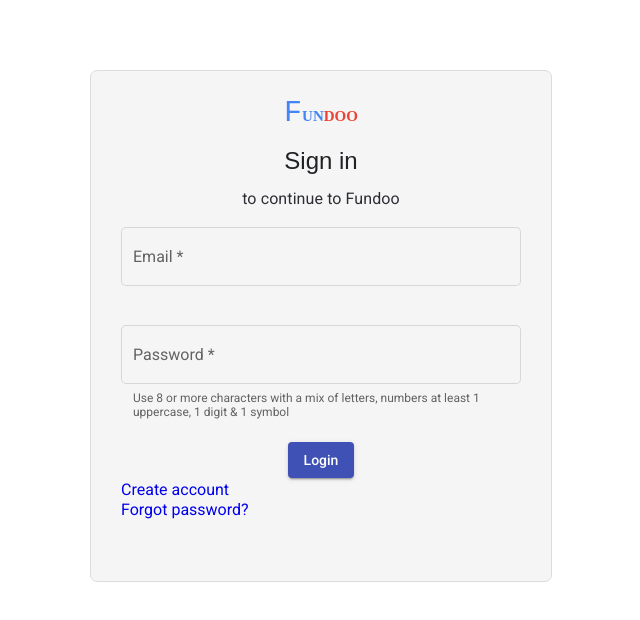
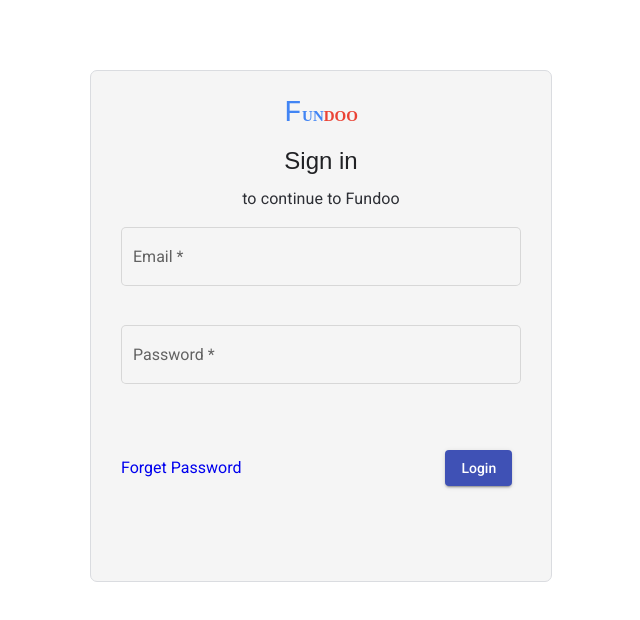
Before and after one commit to Shreya12345608/FundooFrontEnd, an Angular app: page /Login in a window 1280 px wide. Shown: the top 620 px of the page, without its empty margins (319-959 px from the left). Built offline with nearby package versions, Linux system fonts and the light colour scheme.

Commit message:
[Shreya]Add: :triangular_flag_on_post: Refactored the reset api code  FundooNote using angular :monocle_face:

```diff
--- a/src/app/Components/forget/forget.component.scss
+++ b/src/app/Components/forget/forget.component.scss
@@ -46,11 +46,13 @@
     color: green !important;
    }
 
-   .error {
+  .error {
     color:crimson;
     font-size: 12px;
     margin-left: 10px;
+    font-weight: bold;
   }
+
    ::ng-deep.mat-form-field-underline {
     /*change color of underline*/
     background-color: green !important;
@@ -78,3 +80,11 @@
   text-decoration: none;
 
 }
+.flex{
+  display: flex;
+  flex-direction: column;
+  padding-top: 5%;
+ }
+ .padding{
+   padding-left: 200px;
+ }
--- a/src/app/Components/login/login.component.html
+++ b/src/app/Components/login/login.component.html
@@ -1,4 +1,4 @@
-<div class="divcenter">
+<div class="divcenter" fxFlex.xs=100 fxFlex.sm=50 fxFlex=40>
 
   <div class="center">
     <mat-card-title>
@@ -18,44 +18,33 @@
   </div>
   <form id="loginForm" [formGroup]="loginForm" (ngSubmit)="onSubmit()">
     <div class="name form-item">
-    <mat-form-field class="email" appearance="outline">
-      <mat-label>Email</mat-label>
-      <input matInput placeholder="Enter Your Email" formControlName="email" >
-      <div *ngIf="submitted && f.email.errors" class="error">
-        <div *ngIf="f.email.errors.required">Email is required</div>
-        <div *ngIf="f.email.errors.email">Email must be a valid email address</div>
-      </div>
-    </mat-form-field>
-</div>
+      <mat-form-field class="email" appearance="outline">
+        <mat-label>Email</mat-label>
+        <input matInput placeholder="Enter Your Email" formControlName="email">
+        <mat-hint class="error" *ngIf="submitted && f.email.errors" class="error">
+          <mat-hint class="error" *ngIf="f.email.errors.required">Email is required</mat-hint>
+          <mat-hint class="error" *ngIf="f.email.errors.email">Email must be a valid email address</mat-hint>
+        </mat-hint>
+      </mat-form-field>
+
+    </div>
     <div class="name form-item">
-      <mat-form-field class="email" appearance="outline" >
+      <mat-form-field class="email" appearance="outline">
         <mat-label>Password</mat-label>
         <input matInput placeholder="Password" formControlName="password">
-        <div *ngIf="submitted && f.password.errors" class="error">
-          <div *ngIf="f.password.errors.required">Password is required</div>
-          <div *ngIf="f.password.errors.minlength">Password must be at least 6 characters</div>
-        </div>
-        <mat-hint class="pass-hint">Use 8 or more characters with a mix of letters, numbers at least 1 uppercase, 1
-          digit & 1 symbol
-        </mat-hint>
+        <mat-hint *ngIf="submitted && f.password.errors" class="error">
+          <mat-hint class="error" *ngIf="f.password.errors.required">Password is required</mat-hint>
+          <mat-hint class="error" *ngIf="f.password.errors.minlength">Password must be at least 6 characters</mat-hint>
+       </mat-hint>
       </mat-form-field>
     </div>
 
-    <div class=" center submit-btn">
-      <button type="submit" mat-raised-button color="primary">Login</button>
-    </div>
-    <div class="btns">
-      <div>
-        <a routerLink="/signup" class="ahrefbutton">
-          Create account
-        </a>
-      </div>
-      <div class="forget">
-        <a routerLink="/forget" class="ahrefbutton">
-          Forgot password?
-        </a>
+    <div class="flex">
+      <div class="login">
+        <a routerLink="/forget" class="ahrefbutton">Forget Password </a>
+        <span class="padding"> <button type="submit" mat-raised-button color="primary">Login</button></span>
+
       </div>
     </div>
   </form>
-
 </div>
--- a/src/app/Components/login/login.component.scss
+++ b/src/app/Components/login/login.component.scss
@@ -11,6 +11,15 @@
     height: auto;
       min-height: 450px;
       align-content: center;
+  }
+  .errorclass{
+    padding-top: 0;
+  }
+  .error {
+    color:crimson;
+    font-size: 12px;
+    margin-left: 10px;
+    font-weight: bold;
   }
 
   .center{ margin: 2px;
@@ -77,11 +86,6 @@
   padding-top: 30px;
 
 }
-.error {
-  color:crimson;
-  font-size: 12px;
-  margin-left: 10px;
-}
 .ahrefbutton{
   font-size: 16px;
   min-width: 120px;
@@ -89,3 +93,12 @@
   text-decoration: none;
 
 }
+
+.flex{
+ display: flex;
+ flex-direction: column;
+ padding-top: 10%;
+}
+.padding{
+  padding-left: 200px;
+}
--- a/src/app/Components/reset/reset.component.html
+++ b/src/app/Components/reset/reset.component.html
@@ -20,33 +20,41 @@
       <div class="name form-item ">
         <mat-form-field class="input" appearance="outline">
           <mat-label>Password</mat-label>
-        <input matInput placeholder="Password" formControlName="password" required>
+          <input matInput placeholder="Password" [type]="show ? 'text' : 'password'" formControlName="password"
+            required>
+        </mat-form-field>
+      </div>
+      <div class="errorclass">
         <div *ngIf="submitted && f.password.errors" class="error">
           <div *ngIf="f.password.errors.required">Password is required</div>
           <div *ngIf="f.password.errors.minlength">Password must be at least 6 characters</div>
         </div>
+      </div>
+      <div>
+
+        <mat-form-field class="input" appearance="outline">
+          <mat-label>Confirm Password</mat-label>
+          <input matInput placeholder="Confirm Password" [type]="show ? 'text' : 'password'"
+            formControlName="confirmPassword" required>
         </mat-form-field>
       </div>
-    <div>
-      <mat-form-field class="input" appearance="outline">
-        <mat-label>Confirm Password</mat-label>
-        <input matInput placeholder="Confirm Password" formControlName="confirmPassword" required>
+      <div class="errorclass">
         <div *ngIf="submitted && f.confirmPassword.errors" class="error">
           <div *ngIf="f.confirmPassword.errors.required">Confirm Password is required</div>
           <div *ngIf="f.confirmPassword.errors.mustMatch">Passwords must match</div>
         </div>
-       </mat-form-field>
       </div>
     </div>
   </form>
   <section>
-      <mat-checkbox class="checkbox">Show password</mat-checkbox>
+    <mat-checkbox class="checkbox" (click)="password()">Show password</mat-checkbox>
   </section>
 
   <div class="btns">
     <div class="login">
-      <a routerLink="/Login"  class="ahrefbutton"> Login instead </a>
-      <span class="padding"> <button type="button" mat-raised-button (click)="onSubmit()" color="primary">Next</button></span>
+      <a routerLink="/Login" class="ahrefbutton"> Login instead </a>
+      <span class="padding"> <button type="button" mat-raised-button (click)="onSubmit()"
+          color="primary">Next</button></span>
 
     </div>
   </div>
--- a/src/app/Components/reset/reset.component.scss
+++ b/src/app/Components/reset/reset.component.scss
@@ -98,10 +98,15 @@
           margin-bottom: 0;
           margin-top: 0;
       }
+
+      .errorclass{
+        padding-top: 0;
+      }
       .error {
         color:crimson;
         font-size: 12px;
         margin-left: 10px;
+        font-weight: bold;
       }
       .ahrefbutton{
         font-size: 16px;
--- a/src/app/Components/reset/reset.component.ts
+++ b/src/app/Components/reset/reset.component.ts
@@ -1,6 +1,6 @@
 import { tokenize } from '@angular/compiler/src/ml_parser/lexer';
 import { Component, OnInit } from '@angular/core';
-import { FormBuilder,  FormGroup, Validators } from '@angular/forms';
+import { FormBuilder, FormGroup, Validators } from '@angular/forms';
 import { Router, ActivatedRoute } from '@angular/router';
 import { UserService } from 'src/app/Services/userservice/user.service';
 @Component({
@@ -11,8 +11,11 @@ import { UserService } from 'src/app/Services/userservice/user.service';
 export class ResetComponent implements OnInit {
   resetForm!: FormGroup;
   submitted = false;
-  token:any;
-  constructor(private formBuilder: FormBuilder, private router: Router,private activeRoute:ActivatedRoute, private user:UserService) { }
+  token: any;
+  // variable - default false
+  show: boolean = false;
+
+  constructor(private formBuilder: FormBuilder, private router: Router, private activeRoute: ActivatedRoute, private user: UserService) { }
 
   ngOnInit(): void {
     this.resetForm = this.formBuilder.group({
@@ -24,18 +27,23 @@ export class ResetComponent implements OnInit {
 
     //this.token = this.activeRoute.snapshot.params.token
   }
+    // click event function toggle
+    password() {
+      this.show = !this.show;
+    }
+
   // convenience getter for easy access to form fields
   get f() { return this.resetForm.controls; }
   onSubmit() {
     this.submitted = true;
-       // stop here if form is invalid
 
-    if(this.resetForm.invalid){
+
+    if (this.resetForm.invalid) {
       return;
     }
     let requestData = {
-      newPassword : this.resetForm.value.password,
-      confirmPassword : this.resetForm.value.confirmPassword
+      newPassword: this.resetForm.value.password,
+      confirmPassword: this.resetForm.value.confirmPassword
     }
     if (this.token != null) {
       this.user.resetUser(this.token, requestData).subscribe(response => console.log(response));
--- a/src/app/Components/signup/signup.component.html
+++ b/src/app/Components/signup/signup.component.html
@@ -1,58 +1,61 @@
-<section class="divcenter">
-  <div>
-    <div>
+<section class="divcenter" fxLayoutAlign="center center" fxFlex.xs="100">
+  <div class="leftdiv">
+    <div fxLayout="column" fxLayoutAlign="space-around center">
       <span class="colorfundooF" style="color:#4285F4">F</span>
       <span class="colorfundoo" style="color:#4285F4">un</span>
       <span class="colorfundoo" style="color:#EA4335">doo</span><br>
       <p class="createCAccount">Create your FunDooNotes Account</p>
     </div>
-
-
+    <div>
       <form id="registerForm" [formGroup]="registerForm" (ngSubmit)="onSubmit()">
         <div id="form-container" class="form-container">
           <div class="name form-item" fxLayout.xs="column">
             <mat-form-field class="firstname" appearance="outline" fxFlex="100" fxFlex.xs="100">
               <mat-label>First Name</mat-label>
               <input matInput placeholder="First Name" formControlName="firstName" />
-            <div *ngIf="submitted && f.firstName.errors" class="error">
-              <div *ngIf="f.firstName.errors.required">First Name is required</div>
-            </div>
+              <mat-hint class="error" *ngIf="submitted && f.firstName.errors" class="error">
+                <mat-hint class="error" *ngIf="f.firstName.errors.required">First Name is required</mat-hint>
+              </mat-hint>
             </mat-form-field>
             <mat-form-field appearance="outline" fxFlex.xs="100">
               <mat-label>Last Name</mat-label>
               <input matInput placeholder="Last Name" formControlName="lastName">
-            <div *ngIf="submitted && f.lastName.errors" class="error">
-              <div *ngIf="f.lastName.errors.required">Last Name is required</div>
-            </div>
+              <mat-hint class="error" *ngIf="submitted && f.lastName.errors" class="error">
+                <mat-hint class="error" *ngIf="f.lastName.errors.required">Last Name is required</mat-hint>
+              </mat-hint>
             </mat-form-field>
           </div>
           <div>
             <mat-form-field class="email" appearance="outline" fxFlex="91" fxFlex.xs="100">
               <mat-label>Enter your email</mat-label>
               <input matInput placeholder="pat@example.com" required formControlName="email">
-            <div *ngIf="submitted && f.email.errors" class="error">
-              <div *ngIf="f.email.errors.required">Email is required</div>
-              <div *ngIf="f.email.errors.email">Email must be a valid email address</div>
-            </div>
+              <mat-hint *ngIf="submitted && f.email.errors" class="error">
+                <mat-hint class="error" *ngIf="f.email.errors.required">Email is required</mat-hint>
+                <mat-hint class="error" *ngIf="f.email.errors.email">Email must be a valid email address</mat-hint>
+              </mat-hint>
               <mat-hint>You can use letters, numbers & periods</mat-hint>
             </mat-form-field>
           </div>
           <div class="name form-item">
             <mat-form-field appearance="outline" fxFlex.xs="100">
               <mat-label>Password</mat-label>
-            <input matInput placeholder="Password" [type]="show ? 'text' : 'password'" formControlName="password"  required>
-            <div *ngIf="submitted && f.password.errors" class="error">
-              <div *ngIf="f.password.errors.required">Password is required</div>
-              <div *ngIf="f.password.errors.minlength">Password must be at least 6 characters</div>
-            </div>
+              <input matInput placeholder="Password" [type]="show ? 'text' : 'password'" formControlName="password"
+                required>
+              <mat-hint *ngIf="submitted && f.password.errors" class="error">
+                <mat-hint class="error" *ngIf="f.password.errors.required">Password is required</mat-hint>
+                <mat-hint class="error" *ngIf="f.password.errors.minlength">Password must be at least 6 characters
+                </mat-hint>
+              </mat-hint>
             </mat-form-field>
             <mat-form-field appearance="outline" fxFlex="70" fxFlex.xs="100">
               <mat-label>Confirm</mat-label>
-            <input [type]="show ? 'text' : 'password'" matInput placeholder="confirmPassword" formControlName="confirmPassword" required>
-            <div *ngIf="submitted && f.confirmPassword.errors" class="error">
-              <div *ngIf="f.confirmPassword.errors.required">Confirm Password is required</div>
-              <div *ngIf="f.confirmPassword.errors.mustMatch">Passwords must match</div>
-            </div>
+              <input [type]="show ? 'text' : 'password'" matInput placeholder="confirmPassword"
+                formControlName="confirmPassword" required>
+              <mat-hint *ngIf="submitted && f.confirmPassword.errors" class="error">
+                <mat-hint class="error" *ngIf="f.confirmPassword.errors.required">Confirm Password is required
+                </mat-hint>
+                <mat-hint class="error" *ngIf="f.confirmPassword.errors.mustMatch">Passwords must match</mat-hint>
+              </mat-hint>
             </mat-form-field>
           </div>
           <!-- <mat-hint class="pass-hint">Use 8 or more characters with a mix of letters, numbers at least 1 uppercase, 1
@@ -60,24 +63,26 @@
 
           <div>
             <section>
-            <mat-checkbox class="checkbox" (click)="password()" >Show password</mat-checkbox>
+              <mat-checkbox class="checkbox" (click)="password()">Show password</mat-checkbox>
             </section>
+
           </div>
           <div class="btns">
             <div class="login">
               <a routerLink="/Login" class="ahrefbutton"> Login instead </a>
-            <span class="padding"> <button type="button"(click)="onSubmit()" mat-raised-button color="primary">Next</button></span>
+              <span class="padding"> <button type="button" (click)="onSubmit()" mat-raised-button
+                  color="primary">Next</button></span>
 
             </div>
           </div>
         </div>
       </form>
-
-
     </div>
-  <div class="dash">
+  </div>
+  <div class="rightdiv" fxHide.xs>
       <img class="imagess" height="244" src="assets\images\account.jpg" alt="" srcset="">
       <span class="dasp-span">One account. All of FunDooNotes working for you.</span>
     </div>
-  <!-- <div><img src="../../../assets/images/account.svg"></div> -->
+
+
 </section>
--- a/src/app/Components/signup/signup.component.scss
+++ b/src/app/Components/signup/signup.component.scss
@@ -1,6 +1,6 @@
 .divcenter{
   margin: auto;
-    margin-top: 30px;
+  margin-top: 80px;
   border-radius: 8px;
   max-width: 700px;
   border: 1px solid gray;
--- a/src/app/Components/signup/signup.component.ts
+++ b/src/app/Components/signup/signup.component.ts
@@ -51,11 +51,7 @@ export class SignupComponent implements OnInit {
     //user object calling registeruser
     this.user.registerUser(requestData).subscribe(response => {console.log(response);
     })
-
-
-
-
-    // display form values on success
+   // display form values on success
   //  alert('SUCCESS!! :-)\n\n' + JSON.stringify(this.registerForm.value, null, 4));
   }
 }
--- a/src/app/Services/httpservices/http.service.ts
+++ b/src/app/Services/httpservices/http.service.ts
@@ -26,8 +26,8 @@ Get(url:any,data:any,token:any,headers:boolean){
 Put(url:any,data:any,token:any,headers:boolean){
   let options = {
     headers: new HttpHeaders({
-      'Authorization':token,
-      'Content-Type': 'application/x-www-form-urlencoded'
+      'Authorization': "Bearer " + token,
+      'Content-Type': 'application/json'
     })
   }
     //  //passing token as headers
--- a/src/app/app.module.ts
+++ b/src/app/app.module.ts
@@ -15,6 +15,7 @@ import {MatCheckboxModule} from '@angular/material/checkbox';
 import {MatButtonModule} from '@angular/material/button';
 import { ReactiveFormsModule } from '@angular/forms';
 import { HttpClientModule } from '@angular/common/http';
+import {MatSnackBarModule} from '@angular/material/snack-bar';
 
 @NgModule({
   declarations: [
@@ -35,7 +36,8 @@ import { HttpClientModule } from '@angular/common/http';
     MatCheckboxModule,
     MatButtonModule,
     ReactiveFormsModule,
-    HttpClientModule
+    HttpClientModule,
+    MatSnackBarModule
   ],
   providers: [],
   bootstrap: [AppComponent]
```
Also changed, not shown: src/app/Components/forget/forget.component.html (+8 -10 lines). Lines whose indentation alone changed are shown as unchanged.
